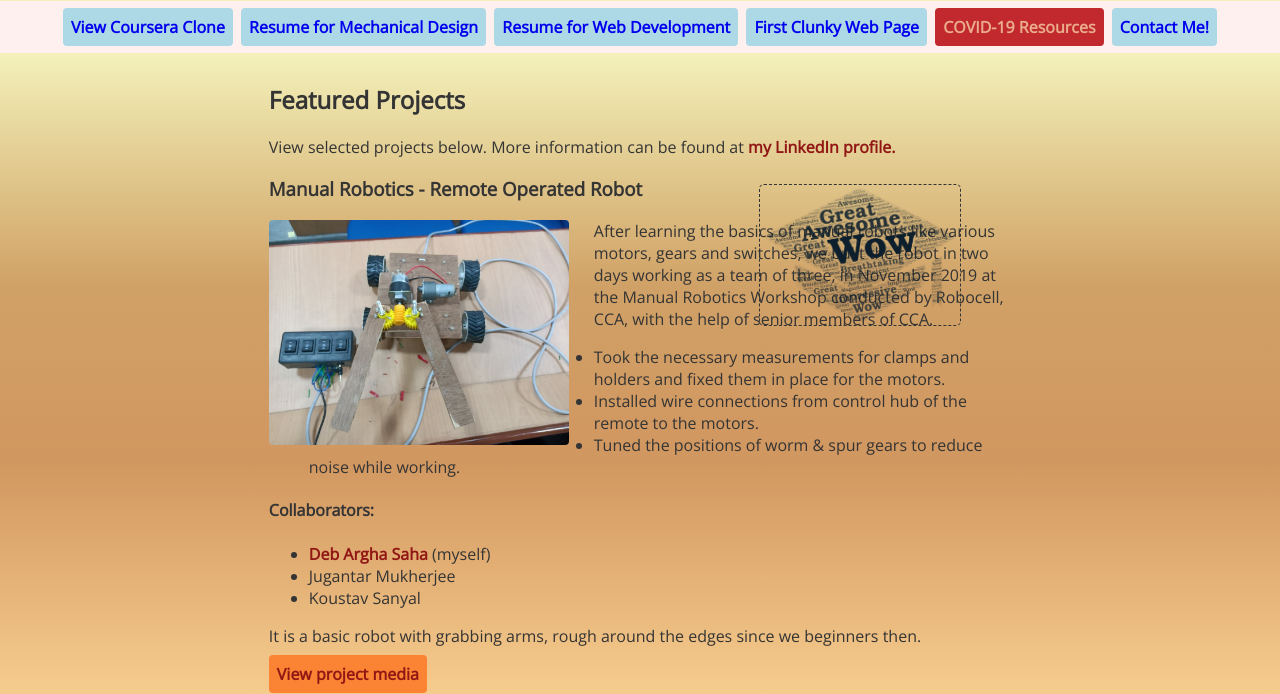
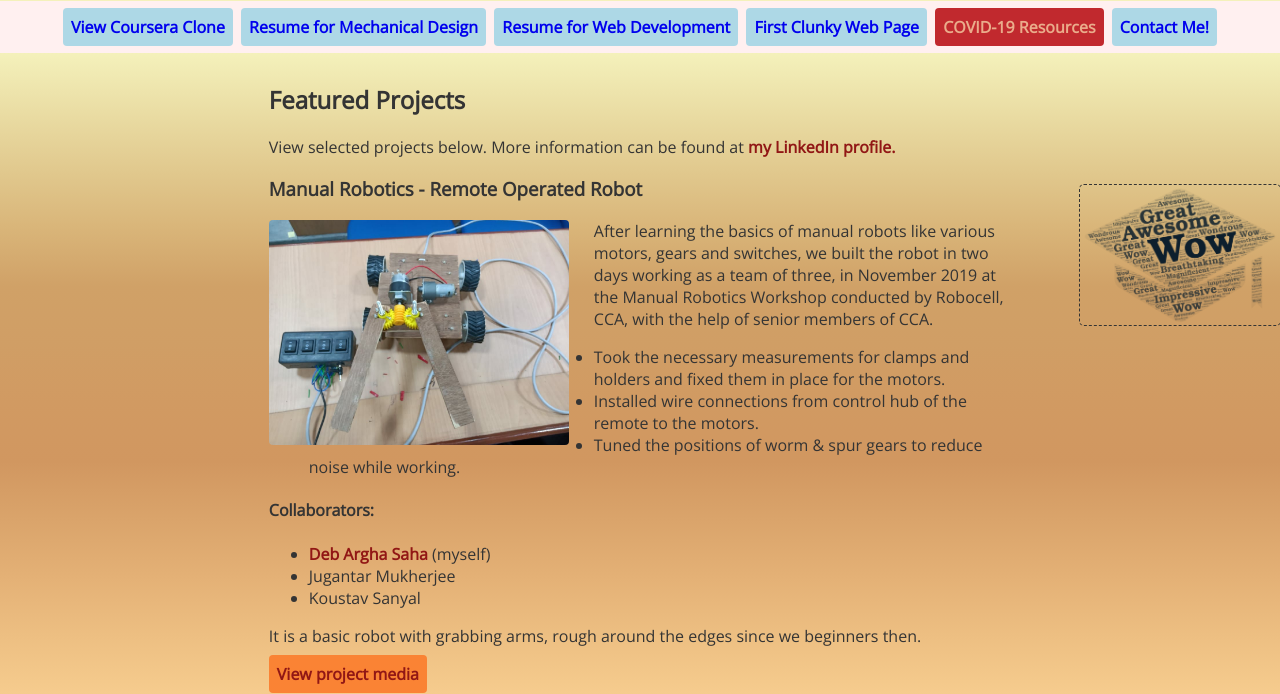
Before and after one commit to debarghano1/debarghano1.github.io, a PHP site: page /index.html in a window 1280 px wide. Shown: the part 475-1169 px from the top of the page. Run offline with PHP 8.4, Linux system fonts and the light colour scheme.

Commit message:
Add files via upload

```diff
--- a/css/resume-styles.css
+++ b/css/resume-styles.css
@@ -33,7 +33,7 @@ a:visited {
 	/*wow! icon*/
 	display: inline-block;
 	outline: 1px dashed;
-	margin: 0 25%;
+	margin: 0 0 0 25%;
 	width: 20%;
 	max-width: 200px;
 	position: fixed;
```
